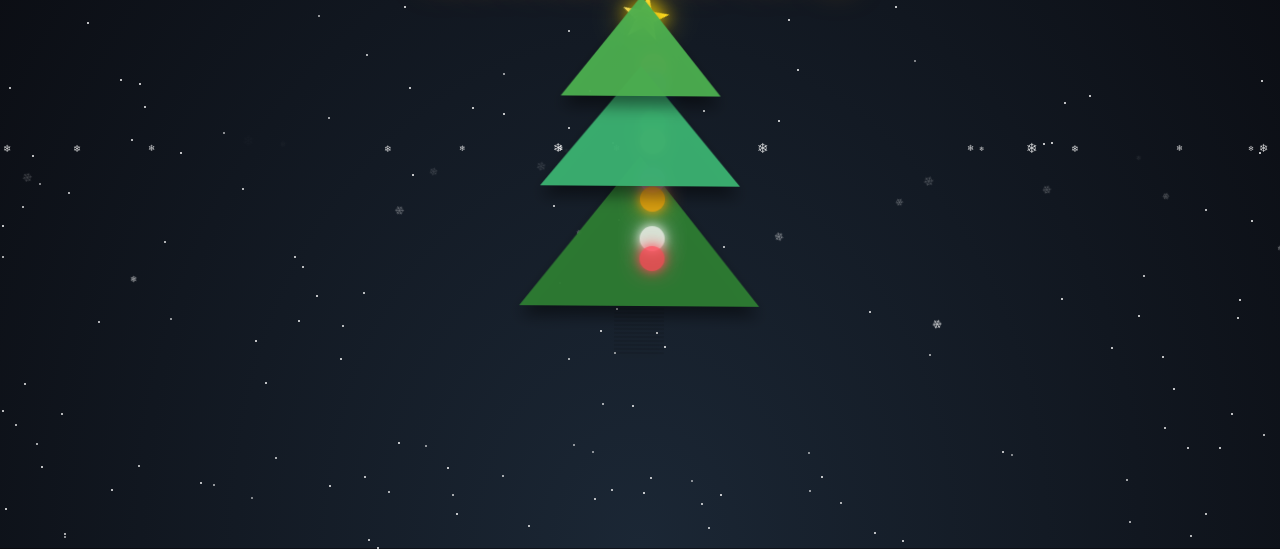
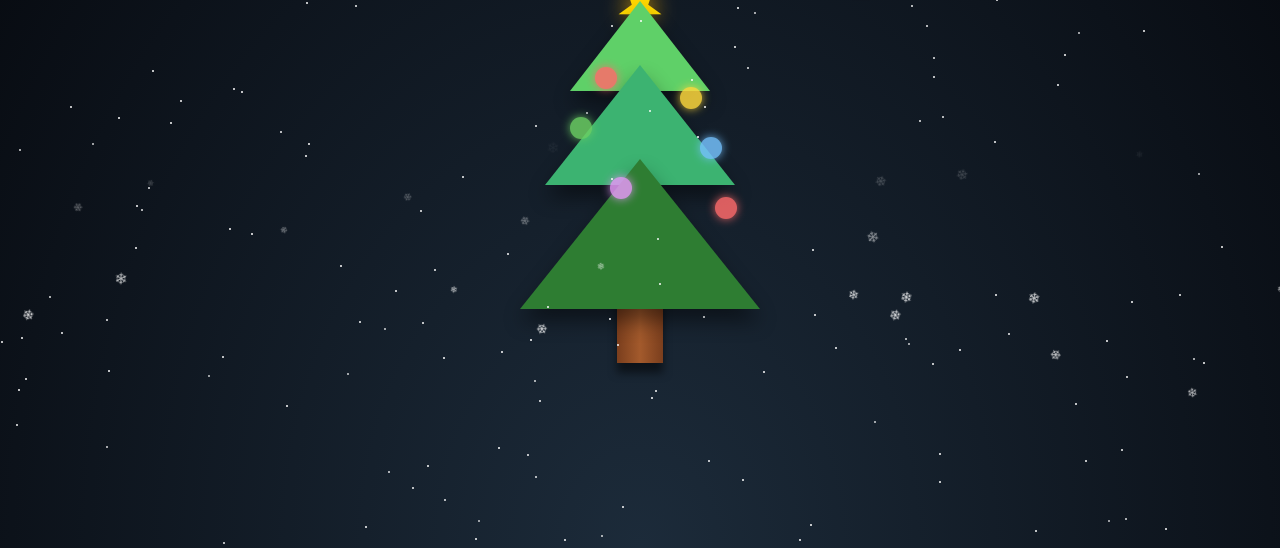
Before and after one commit to NaXiRiver/christmas-tree, a plain HTML site: page demo.html in a window 1280 px wide. Shown: the part 252-801 px from the top of the page. Drawn offline with Linux system fonts and the light colour scheme.

Commit message:
Add files via upload

```diff
--- a/demo.html
+++ b/demo.html
@@ -1,247 +1,214 @@
 <!DOCTYPE html>
 <html lang="zh-CN">
 <head>
-    <meta charset="UTF-8">
-    <meta name="viewport" content="width=device-width, initial-scale=1.0">
-    <title>祝彦瑾宝贝圣诞快乐</title>
+<meta charset="UTF-8" />
+<meta name="viewport" content="width=device-width, initial-scale=1.0"/>
+<title>圣诞祝福</title>
+
 <style>
 * {
     margin: 0;
     padding: 0;
     box-sizing: border-box;
 }
+
 body {
-            /* 深空渐变背景，替代纯黑 */
-            background: radial-gradient(ellipse at bottom, #1b2735 0%, #090a0f 100%);
+    min-height: 100vh;
+    background: radial-gradient(ellipse at bottom, #1c2b3a 0%, #05070c 100%);
     display: flex;
     flex-direction: column;
     align-items: center;
     justify-content: center;
-            min-height: 100vh;
     overflow: hidden;
-            position: relative;
+    font-family: "Microsoft YaHei", sans-serif;
 }
-        /* 祝福语：渐变发光+动态呼吸 */
+
+/* ===== 祝福文字 ===== */
 .greeting {
-            font-size: 32px;
-            font-weight: bold;
-            margin-bottom: 40px;
-            background: linear-gradient(90deg, #ffd700, #ff9a00, #ffd700);
+    margin-bottom: 42px;
+    font-size: clamp(22px, 4vw, 36px);
+    font-weight: 700;
+    background: linear-gradient(90deg, #ffe066, #ffb703, #ffe066);
+    background-clip: text;
     -webkit-background-clip: text;
-            background-clip: text;
     color: transparent;
-            text-shadow: 0 0 15px rgba(255, 215, 0, 0.8), 0 0 30px rgba(255, 154, 0, 0.5);
-            animation: wishGlow 3s ease-in-out infinite alternate;
+    text-shadow: 0 0 18px rgba(255, 183, 3, 0.7);
+    animation: glow 3s ease-in-out infinite alternate;
     z-index: 10;
 }
-        /* 圣诞树容器：3D透视+轻微摆动 */
+
+/* ===== 圣诞树 ===== */
 .christmas-tree {
     position: relative;
-            transform-style: preserve-3d;
-            animation: treeSway 8s ease-in-out infinite alternate;
-            z-index: 5;
+    transform-origin: bottom center;
+    animation: sway 10s ease-in-out infinite alternate;
 }
-        /* 圣诞树三层：渐变绿色+阴影+立体层次 */
+
+/* 三层树 */
 .tree-part {
     width: 0;
     height: 0;
+    margin: -26px auto;
+    filter: drop-shadow(0 12px 10px rgba(0,0,0,.45));
+}
+
+.tree-top {
+    border-left: 70px solid transparent;
+    border-right: 70px solid transparent;
+    border-bottom: 90px solid #5fd068;
+}
+
+.tree-mid {
+    border-left: 95px solid transparent;
+    border-right: 95px solid transparent;
+    border-bottom: 120px solid #3cb371;
+}
+
+.tree-bottom {
     border-left: 120px solid transparent;
     border-right: 120px solid transparent;
-            border-bottom: 150px solid;
-            margin: -30px auto;
-            position: relative;
-            filter: drop-shadow(0 10px 8px rgba(0,0,0,0.5));
+    border-bottom: 150px solid #2e7d32;
 }
-        /* 顶层：亮绿色 */
-        .tree-part:nth-child(2) {
-            border-left: 80px solid transparent;
-            border-right: 80px solid transparent;
-            border-bottom: 100px solid;
-            border-bottom-color: rgba(76, 175, 80, 0.95);
-            transform: translateZ(20px);
+
+/* 树干 */
+.trunk {
+    width: 46px;
+    height: 80px;
+    background: linear-gradient(90deg, #7a3e1d, #a35a2c, #7a3e1d);
+    border-radius: 6px 6px 0 0;
+    margin: 0 auto;
+    box-shadow: 0 10px 8px rgba(0,0,0,.5);
 }
-        /* 中层：中绿色 */
-        .tree-part:nth-child(3) {
-            border-left: 100px solid transparent;
-            border-right: 100px solid transparent;
-            border-bottom: 120px solid;
-            border-bottom-color: rgba(60, 179, 113, 0.95);
-            transform: translateZ(10px);
-        }
-        /* 底层：深绿色 */
-        .tree-part:nth-child(4) {
-            border-bottom-color: rgba(46, 125, 50, 0.95);
-        }
-        /* 树干：木质纹理+立体 */
-        .trunk {
-            width: 50px;
-            height: 80px;
-            background: linear-gradient(90deg, #8B4513, #A0522D, #8B4513);
-            margin: 0 auto;
-            border-radius: 8px 8px 0 0;
-            background-image: repeating-linear-gradient(0deg, transparent, transparent 2px, rgba(0,0,0,0.1) 2px, rgba(0,0,0,0.1) 4px);
-            transform: translateZ(-5px);
-            filter: drop-shadow(0 8px 5px rgba(0,0,0,0.4));
-        }
-        /* 星星：渐变+光晕+旋转 */
+
+/* 星星 */
 .star {
     position: absolute;
-            top: -40px;
+    top: -48px;
     left: 50%;
     transform: translateX(-50%);
-            font-size: 50px;
-            background: linear-gradient(45deg, #ffd700, #fffacd);
-            -webkit-background-clip: text;
-            background-clip: text;
-            color: transparent;
-            text-shadow: 0 0 10px #ffd700, 0 0 20px #ffd700;
-            animation: starSpin 8s linear infinite, starGlow 2s ease-in-out infinite alternate;
-            z-index: 6;
+    font-size: 46px;
+    color: #ffd700;
+    text-shadow: 0 0 15px #ffd700, 0 0 30px #ffd700;
+    animation: starSpin 10s linear infinite, glow 2s ease-in-out infinite alternate;
 }
-        /* 装饰球：多彩+光晕+悬浮闪烁 */
+
+/* 装饰球 */
 .ornament {
     position: absolute;
-            width: 25px;
-            height: 25px;
+    width: 22px;
+    height: 22px;
     border-radius: 50%;
-            animation: ornamentBlink 2s ease-in-out infinite alternate, ornamentFloat 3s ease-in-out infinite alternate;
-            box-shadow: 0 0 10px currentColor, 0 0 20px currentColor;
-            color: inherit;
-            z-index: 7;
+    box-shadow: 0 0 10px currentColor;
+    animation: blink 2s ease-in-out infinite alternate;
 }
-        /* 雪花：透明渐变+随机下落+旋转 */
+
+/* 雪花 */
 .snowflake {
     position: absolute;
-            color: rgba(255, 255, 255, 0.8);
-            font-size: 14px;
-            animation: snowFall linear infinite;
+    color: rgba(255,255,255,.85);
     pointer-events: none;
-            z-index: 1;
+    animation: snow linear forwards;
 }
-        /* 星空背景点：缓慢闪烁 */
+
+/* 背景星点 */
 .star-bg {
     position: absolute;
     width: 2px;
     height: 2px;
     background: #fff;
+    opacity: .6;
     border-radius: 50%;
-            opacity: 0.7;
-            animation: starBgBlink 3s ease-in-out infinite alternate;
+    animation: blink 3s ease-in-out infinite alternate;
 }
 
-        /* 动画定义：更自然的节奏 */
-        @keyframes wishGlow {
-            from { text-shadow: 0 0 15px rgba(255, 215, 0, 0.8), 0 0 30px rgba(255, 154, 0, 0.5); }
-            to { text-shadow: 0 0 25px rgba(255, 215, 0, 1), 0 0 50px rgba(255, 154, 0, 0.8); }
+/* ===== 动画 ===== */
+@keyframes glow {
+    from { text-shadow: 0 0 14px rgba(255,183,3,.6); }
+    to   { text-shadow: 0 0 28px rgba(255,183,3,1); }
 }
-        @keyframes treeSway {
-            0% { transform: rotateZ(-1deg); }
-            100% { transform: rotateZ(1deg); }
+
+@keyframes sway {
+    from { transform: rotate(-0.8deg); }
+    to   { transform: rotate(0.8deg); }
 }
+
 @keyframes starSpin {
-            from { transform: translateX(-50%) rotate(0deg); }
     to { transform: translateX(-50%) rotate(360deg); }
 }
-        @keyframes starGlow {
-            from { text-shadow: 0 0 10px #ffd700, 0 0 20px #ffd700; }
-            to { text-shadow: 0 0 20px #ffd700, 0 0 40px #ffd700; }
+
+@keyframes blink {
+    from { opacity: .7; }
+    to   { opacity: 1; }
 }
-        @keyframes ornamentBlink {
-            from { opacity: 0.8; transform: scale(1); }
-            to { opacity: 1; transform: scale(1.2); }
+
+@keyframes snow {
+    from { transform: translateY(-10px) rotate(0deg); opacity: 0; }
+    20%  { opacity: 1; }
+    to   { transform: translateY(100vh) rotate(360deg); opacity: 0; }
 }
-        @keyframes ornamentFloat {
-            0% { transform: translateY(0px); }
-            100% { transform: translateY(-10px); }
-        }
-        @keyframes snowFall {
-            from { transform: translateY(-10px) rotate(0deg); opacity: 0; }
-            20% { opacity: 1; }
-            80% { opacity: 1; }
-            to { transform: translateY(100vh) rotate(360deg); opacity: 0; }
-        }
-        @keyframes starBgBlink {
-            from { opacity: 0.5; }
-            to { opacity: 1; }
+
+/* 减少动画（系统设置） */
+@media (prefers-reduced-motion: reduce) {
+    * { animation: none !important; }
 }
 </style>
 </head>
+
 <body>
+
 <div class="greeting">祝我的彦瑾宝贝圣诞节快乐 🎄</div>
+
 <div class="christmas-tree">
     <div class="star">★</div>
-        <div class="tree-part"></div>
-        <div class="tree-part"></div>
-        <div class="tree-part"></div>
+    <div class="tree-part tree-top"></div>
+    <div class="tree-part tree-mid"></div>
+    <div class="tree-part tree-bottom"></div>
     <div class="trunk"></div>
 </div>
 
 <script>
-        // 生成星空背景
-        function createStarBg() {
-            const body = document.body;
-            const starCount = 200;
-            for (let i = 0; i < starCount; i++) {
-                const star = document.createElement('div');
-                star.classList.add('star-bg');
-                star.style.left = `${Math.random() * 100}vw`;
-                star.style.top = `${Math.random() * 100}vh`;
-                star.style.animationDelay = `${Math.random() * 3}s`;
-                body.appendChild(star);
-            }
+/* 星空 */
+for (let i = 0; i < 180; i++) {
+    const s = document.createElement('div');
+    s.className = 'star-bg';
+    s.style.left = Math.random() * 100 + 'vw';
+    s.style.top = Math.random() * 100 + 'vh';
+    s.style.animationDelay = Math.random() * 3 + 's';
+    document.body.appendChild(s);
 }
 
-        // 生成多彩装饰球（随机位置+颜色）
-        function createOrnaments() {
+/* 装饰球 */
+const colors = ['#ff6b6b','#ffd93d','#6bcf63','#74c0fc','#e599f7'];
+const pos = [
+    [-45,40],[40,60],[-70,90],[60,110],
+    [-30,150],[75,170]
+];
 const tree = document.querySelector('.christmas-tree');
-            const colors = ['#ff4757', '#3742fa', '#2ed573', '#ffdd59', '#a55eea', '#ffa502', '#ffffff'];
-            const positions = [
-                {x: -50, y: 30}, {x: 40, y: 50}, {x: -70, y: 90},
-                {x: 60, y: 110}, {x: -30, y: 150}, {x: 80, y: 170},
-                {x: -90, y: 210}, {x: 70, y: 230}
-            ];
-            positions.forEach((pos, idx) => {
-                const ornament = document.createElement('div');
-                ornament.classList.add('ornament');
-                ornament.style.left = `50%`;
-                ornament.style.top = `${pos.y}px`;
-                ornament.style.transform = `translateX(${pos.x}px)`;
-                ornament.style.backgroundColor = colors[idx % colors.length];
-                ornament.style.color = colors[idx % colors.length];
-                ornament.style.animationDelay = `${idx * 0.2}s, ${idx * 0.3}s`;
-                tree.appendChild(ornament);
+
+pos.forEach((p,i)=>{
+    const o = document.createElement('div');
+    o.className = 'ornament';
+    o.style.left = '50%';
+    o.style.top = p[1] + 'px';
+    o.style.transform = `translateX(${p[0]}px)`;
+    o.style.background = colors[i % colors.length];
+    o.style.color = colors[i % colors.length];
+    tree.appendChild(o);
 });
-        }
 
-        // 生成自然飘落的雪花
-        function createSnowflakes() {
-            const body = document.body;
-            setInterval(() => {
-                const snowflake = document.createElement('div');
-                snowflake.classList.add('snowflake');
-                snowflake.textContent = '❄';
-                const x = Math.random() * 100;
-                const size = Math.random() * 8 + 6;
-                const duration = Math.random() * 15 + 10;
+/* 雪花（控制数量，不卡） */
+setInterval(()=>{
+    const f = document.createElement('div');
+    f.className = 'snowflake';
+    f.textContent = '❄';
+    f.style.left = Math.random()*100 + 'vw';
+    f.style.fontSize = (Math.random()*8+8)+'px';
+    const t = Math.random()*10+12;
+    f.style.animationDuration = t+'s';
+    document.body.appendChild(f);
+    setTimeout(()=>f.remove(), t*1000);
+}, 220);
+</script>
 
-                snowflake.style.left = `${x}vw`;
-                snowflake.style.fontSize = `${size}px`;
-                snowflake.style.animationDuration = `${duration}s`;
-                snowflake.style.animationDelay = `${Math.random() * 5}s`;
-
-                body.appendChild(snowflake);
-
-                // 移除落地的雪花，避免性能问题
-                setTimeout(() => {
-                    snowflake.remove();
-                }, duration * 1000);
-            }, 150);
-        }
-
-        // 初始化所有效果
-        createStarBg();
-        createOrnaments();
-        createSnowflakes();
-    </script>
 </body>
 </html>
```
Lines whose indentation alone changed are shown as unchanged.
